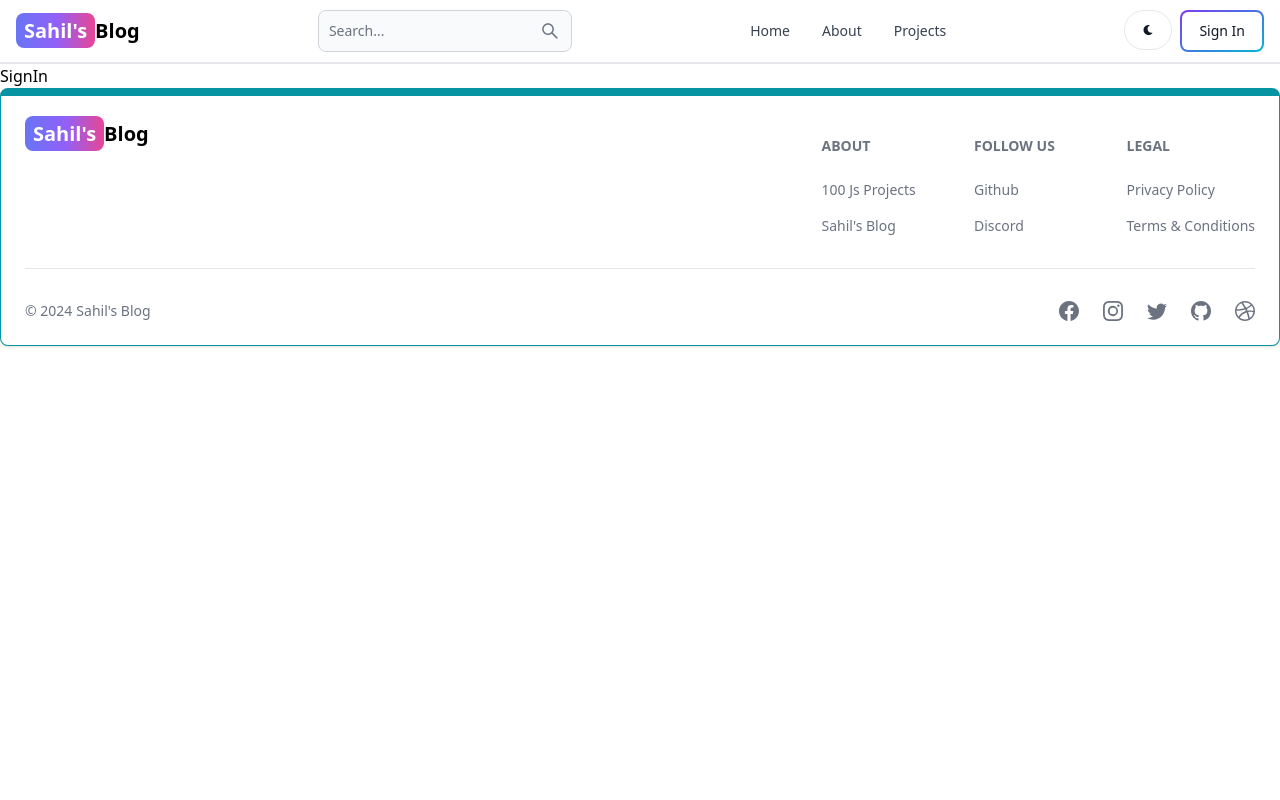
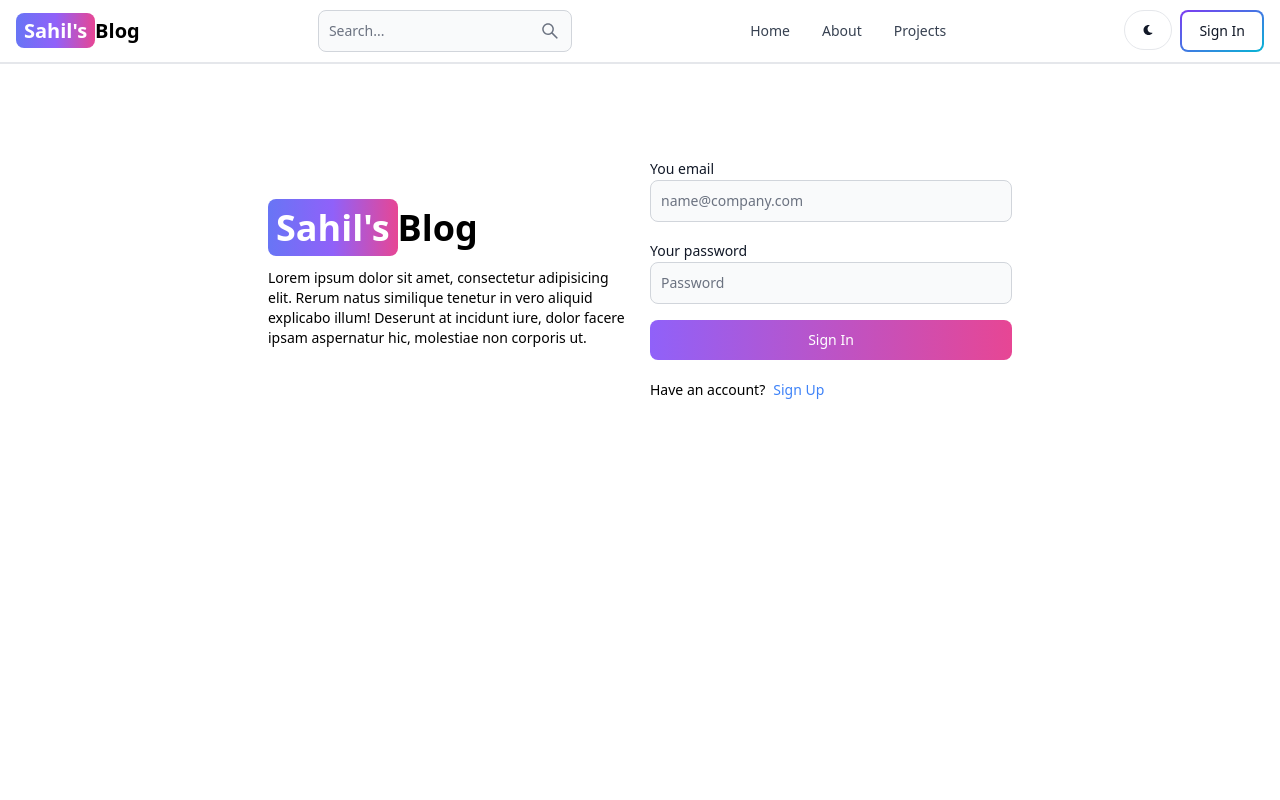
Before and after one commit to Nehal9922940053/Blog-App, a React (Vite) app in the folder client/: page /sign-in in a window 1280 px wide. Shown: the top 800 px of the page. Built offline with nearby package versions, Linux system fonts and the light colour scheme.

Commit message:
Complete Sign In page Functionality

```diff
--- a/client/src/pages/SignIn.jsx
+++ b/client/src/pages/SignIn.jsx
@@ -1,9 +1,100 @@
-import React from 'react'
+import React, { useState } from 'react';
+import { Link , useNavigate} from 'react-router-dom';
+import {Spinner, Alert, Button, Label, TextInput } from 'flowbite-react';
 
 export default function SignIn() {
+
+  const [formData, setFormData] = useState({});
+  const [errorMessage, setErrorMessage] = useState(null);
+  const [loading, setLoading] = useState(false);
+  const navigate = useNavigate();
+  const handleChange = (e) => {
+    setFormData({ ...formData, [e.target.id]: e.target.value.trim() });
+  };
+
+  const handleSubmit = async(e) => {
+    e.preventDefault();
+    if(!formData.email || !formData.password){
+      return setErrorMessage('Please fill out all fields.');
+    }
+
+
+    try {
+      setLoading(true);
+      setErrorMessage(null);
+      const res = await fetch('/api/auth/signin',{
+        method:'POST',
+        headers: { 'Content-Type': 'application/json' },
+        body: JSON.stringify(formData),
+      });
+      const data = await res.json();
+      if(data.success === false){
+          return setErrorMessage(data.message);
+      }
+      setLoading(false);
+      if(res.ok){
+        navigate('/');
+      }
+    } catch (error) {
+      setErrorMessage(error.message);
+      setLoading(false);
+    }
+  };
+
+
+
   return (
-    <div>
-      SignIn
+    <div className='min-h-screen mt-20'>
+     <div className='flex p-3 max-w-3xl mx-auto flex-col md:flex-row md:items-center gap-5'>
+      {/* left */}
+     <div className='flex-1'>
+     <Link to="/" className='font-bold dark:text-white text-4xl'>
+     <span className="px-2 py-1 bg-gradient-to-r from-indigo-500 via-purple-500 to-pink-500 rounded-lg text-white">Sahil's</span>
+     Blog
+    </Link>
+    <p className='text-sm mt-5'>
+    Lorem ipsum dolor sit amet, consectetur adipisicing elit.
+    Rerum natus similique tenetur in vero aliquid explicabo illum! Deserunt at incidunt iure, dolor facere ipsam aspernatur hic, molestiae non corporis ut.
+    </p>
+     </div>
+      {/* right */}
+      <div className='flex-1'>
+      <form className='flex flex-col gap-4' onSubmit={handleSubmit}>
+      <div>
+      <Label  value="You email" />
+      <TextInput type="email" placeholder="name@company.com" id="email" onChange={handleChange}/>
+      </div>
+      <div>
+      <Label  value="Your password" />
+      <TextInput type="password" placeholder="Password" id="password" onChange={handleChange}/>
+      </div>
+      <Button gradientDuoTone='purpleToPink' type='submit' disabled={loading}>
+      {
+        loading ? (
+          <>
+            <Spinner size="sm"/>
+            <span className="pl-3">Loading...</span>
+          </>
+        ) : (
+        'Sign In'
+        )}
+      </Button>
+      </form>
+      <div className="flex gap-2 text-sm mt-5">
+        <span>Have an account?</span>
+        <Link to="/sign-up" className='text-blue-500'>
+        Sign Up
+        </Link>
+      </div>
+      {
+        errorMessage && (
+          <Alert className="mt-5" color="failure">
+          {errorMessage}
+          </Alert>
+        )
+      }
+      </div>
+     </div>
     </div>
   )
 }
```
